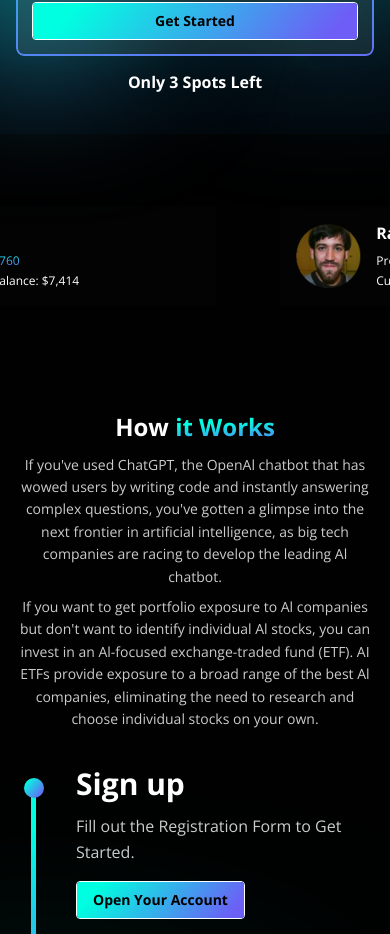
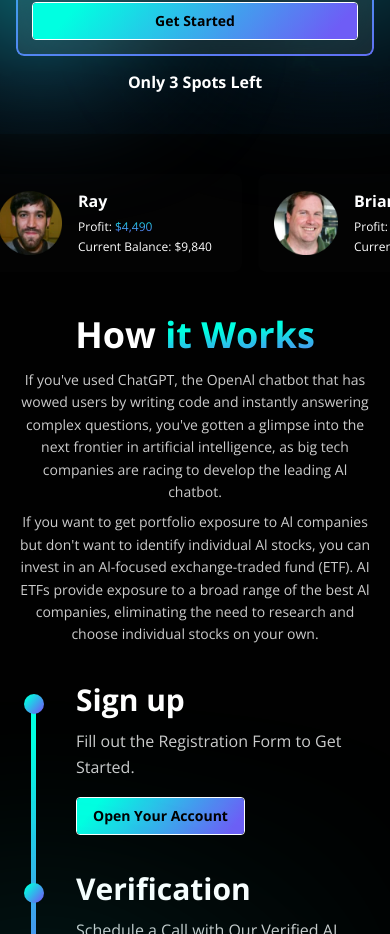
Before and after one commit to khushi303/Ai-Stock, a React (Create React App) app: page / in a window 390 px wide. Shown: the part 1298-2232 px from the top of the page. Built offline with nearby package versions, Linux system fonts and the light colour scheme.

Commit message:
change in slider width

```diff
--- a/src/components/HowItWorks.jsx
+++ b/src/components/HowItWorks.jsx
@@ -7,7 +7,7 @@ const HowItWorks = () => {
     <div class="lg:py-[150px] md:py-16 sm:py-14 py-10">
       <section class="relative z-3 overflow-x-clip">
         <div class=" container xl:max-w-[1172px]">
-          <h2 class="lg:text-5xl md:text-4xl sm:text-3xl text-2xl  text-center text-white font-bold !leading-[125%] md:mb-[33px] mb-3">How <span
+          <h2 class="md:text-5xl text-4xl text-center text-white font-bold !leading-[125%] md:mb-[33px] mb-3">How <span
             class="bg-clip-text bg-videoBorderGradient text-transparent">it Works</span></h2>
           <p class="font-normal !leading-[160%] text-center text-white text-opacity-80 sm:text-base text-sm mx-auto md:mb-7 mb-2 max-w-[891px]">
             If you've used
--- a/src/components/ProfileSlider.jsx
+++ b/src/components/ProfileSlider.jsx
@@ -3,14 +3,14 @@ import { profileList } from './common/Helper';
 
 const ProfileSlider = () => {
   return (
-    <div className='sm:pt-11 pt-8 overflow-hidden  max-w-[1920px] mx-auto'>
-      <div class="flex py-10 items-center md:gap-20 gap-16 slide_container">
+    <div className='overflow-hidden  max-w-[1920px] mx-auto'>
+      <div class="flex pt-10 items-center md:gap-5 gap-4 slide_container">
         {profileList.map((value, index) => (
-          <div key={index} className="logo_size cursor-pointer w-full">
-            <div className='flex items-center gap-4 bg-white bg-opacity-[1%] sm:p-5 p-4'>
+          <div key={index} className=" sm:w-[367px] sm:h-[126px] w-[260px]  cursor-pointer">
+            <div className='flex items-center gap-4 bg-white bg-opacity-[1%] sm:p-5 p-4 rounded-lg'>
               <img src={value.img} alt="profile" className='sm:w-20 sm:h-20 w-16 h-16' />
               <div>
-                <p className='sm:text-xl text-base !leading-[140%] font-bold text-white mb-2'>{value.title}</p>
+                <p className='sm:text-xl text-base !leading-[140%] font-bold text-white sm:mb-2 mb-1.5'>{value.title}</p>
                 <p className='sm:text-base text-xs font-normal !leading-[150%] text-white mb-0.5'>Profit: <span className='bg-clip-text bg-gradient-to-t text-transparent to-[#00FFE1] from-[#6E5DF6]'>{value.profit}</span></p>
                 <p className='sm:text-base text-xs font-normal !leading-[150%] text-white'>Current Balance: {value.currentBalance}</p>
               </div>
--- a/src/components/StartedForm.jsx
+++ b/src/components/StartedForm.jsx
@@ -154,6 +154,7 @@ const StartedForm = () => {
                                 name="phone"
                                 id="phone"
                                 maxLength={15}
+                                minLength={10}
                                 className='sm:p-4 p-3.5 sm:text-base text-sm placeholder:text-offBlack font-normal text-offBlack w-full outline-none bg-transparent'
                                 placeholder='Phone Number'
                                 value={formData.phone}
--- a/src/index.css
+++ b/src/index.css
@@ -3,7 +3,7 @@
 @tailwind utilities;
 
 * {
-  transition: all .3s linear !important;
+  /* transition: all .3s linear !important; */
 }
 
 body {
```
